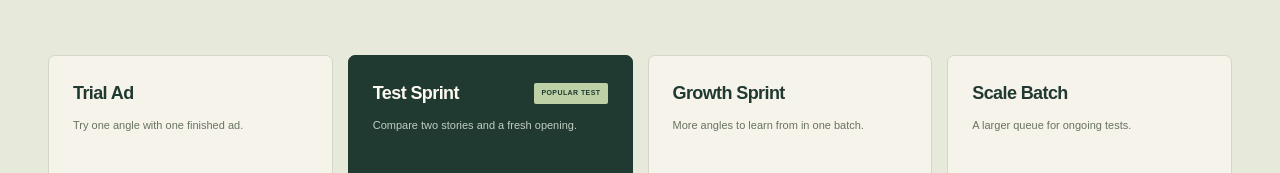
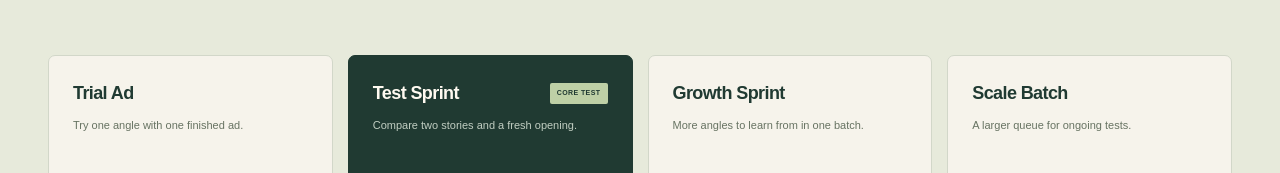
Before and after one commit to code-savan/scrollsprint-next, a Next.js app: page / in a window 1280 px wide. Shown: the part 3697-3870 px from the top of the page. Built offline with nearby package versions, Linux system fonts and the light colour scheme.

Commit message:
Label test offer without an unsupported popularity claim

```diff
--- a/components/scrollsprint-site.tsx
+++ b/components/scrollsprint-site.tsx
@@ -118,7 +118,7 @@ export function ScrollSprintSite() {
       </section>
 
       <section id="pricing" className="section-space pricing-section"><div className="page-width"><div className="section-topline"><span className="eyebrow">04 / Pick your pace</span><span className="tiny-note">ONE PRODUCT. ONE-TIME PAYMENT. DEFINED CREATIVE.</span></div><div className="section-heading"><h2>Start small.<br/><em>Build on what works.</em></h2><p>Choose a one-time project. An original concept is a new story; a hook cut is a new opening on that story. Every finished cut is vertical and up to 30 seconds.</p></div>
-        <div className="pricing-grid">{packages.map(pack=><article key={pack.name} className={`price-card ${pack.featured ? "price-featured" : ""}`}><div className="price-top"><h3>{pack.name}</h3>{pack.featured && <span>POPULAR TEST</span>}</div><p className="price-intro">{pack.intro}</p><div className="price-amount">{pack.price}<span>USD / project</span></div><div className="price-stats"><div><strong>{pack.ads}</strong><span>final cuts</span></div><div><strong>{pack.hooks}</strong><span>{pack.hooks === "1" && pack.ads === "1" ? "original concept" : "extra hook cuts"}</span></div></div><ul>{pack.items.map(item=><li key={item}><Check size={15}/><span>{item}</span></li>)}</ul><a href={pack.checkout || "#start"} onClick={()=>choosePackage(pack.name)} className={`ss-button ${pack.featured ? "ss-button-orange" : "ss-button-outline"}`}><span>{pack.checkout ? `Pay for ${pack.name}` : `Discuss ${pack.name}`}</span><ArrowUpRight size={17}/></a></article>)}</div>
+        <div className="pricing-grid">{packages.map(pack=><article key={pack.name} className={`price-card ${pack.featured ? "price-featured" : ""}`}><div className="price-top"><h3>{pack.name}</h3>{pack.featured && <span>CORE TEST</span>}</div><p className="price-intro">{pack.intro}</p><div className="price-amount">{pack.price}<span>USD / project</span></div><div className="price-stats"><div><strong>{pack.ads}</strong><span>final cuts</span></div><div><strong>{pack.hooks}</strong><span>{pack.hooks === "1" && pack.ads === "1" ? "original concept" : "extra hook cuts"}</span></div></div><ul>{pack.items.map(item=><li key={item}><Check size={15}/><span>{item}</span></li>)}</ul><a href={pack.checkout || "#start"} onClick={()=>choosePackage(pack.name)} className={`ss-button ${pack.featured ? "ss-button-orange" : "ss-button-outline"}`}><span>{pack.checkout ? `Pay for ${pack.name}` : `Discuss ${pack.name}`}</span><ArrowUpRight size={17}/></a></article>)}</div>
         <div className="retainer-line"><div><strong>Want a brief before you pay?</strong><p>Share your product and goal below. We will confirm the creative scope and delivery date after checkout.</p></div><a href="#start" className="text-link">Prepare a brief <ArrowUpRight size={17}/></a></div>
       </div></section>
 
```
